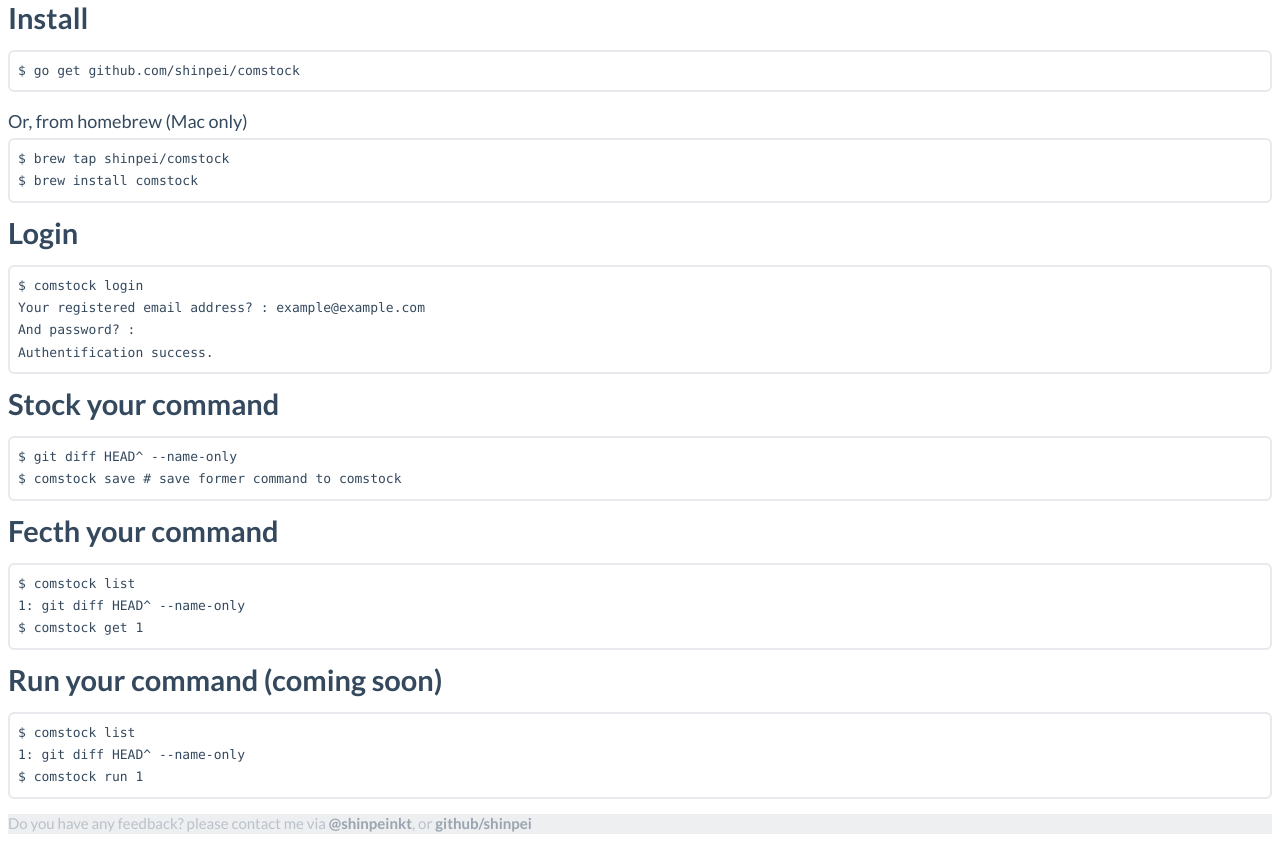
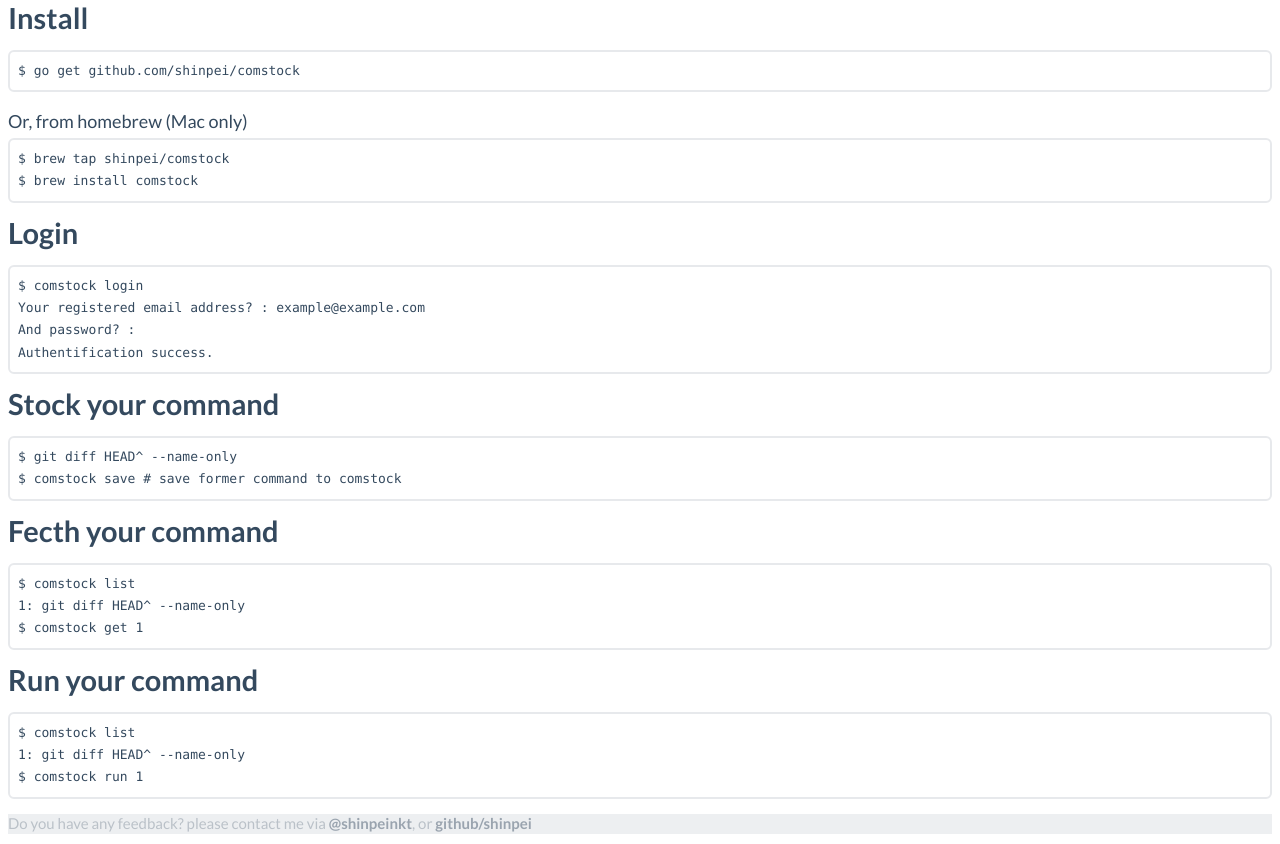
Before and after one commit to shinpei/comstock-www, a plain HTML site: page public/index.html in a window 1280 px wide. Shown: the part 482-1326 px from the top of the page. Drawn offline with Linux system fonts and the light colour scheme.

Commit message:
update run command

```diff
--- a/public/index.html
+++ b/public/index.html
@@ -83,7 +83,7 @@
 </div>
 
 <div class="container wow fadeIn">
-<h4>Run your command (coming soon)</h4>
+<h4>Run your command </h4>
 <pre class="prettyprint">
 $ comstock list
 1: git diff HEAD^ --name-only
```
